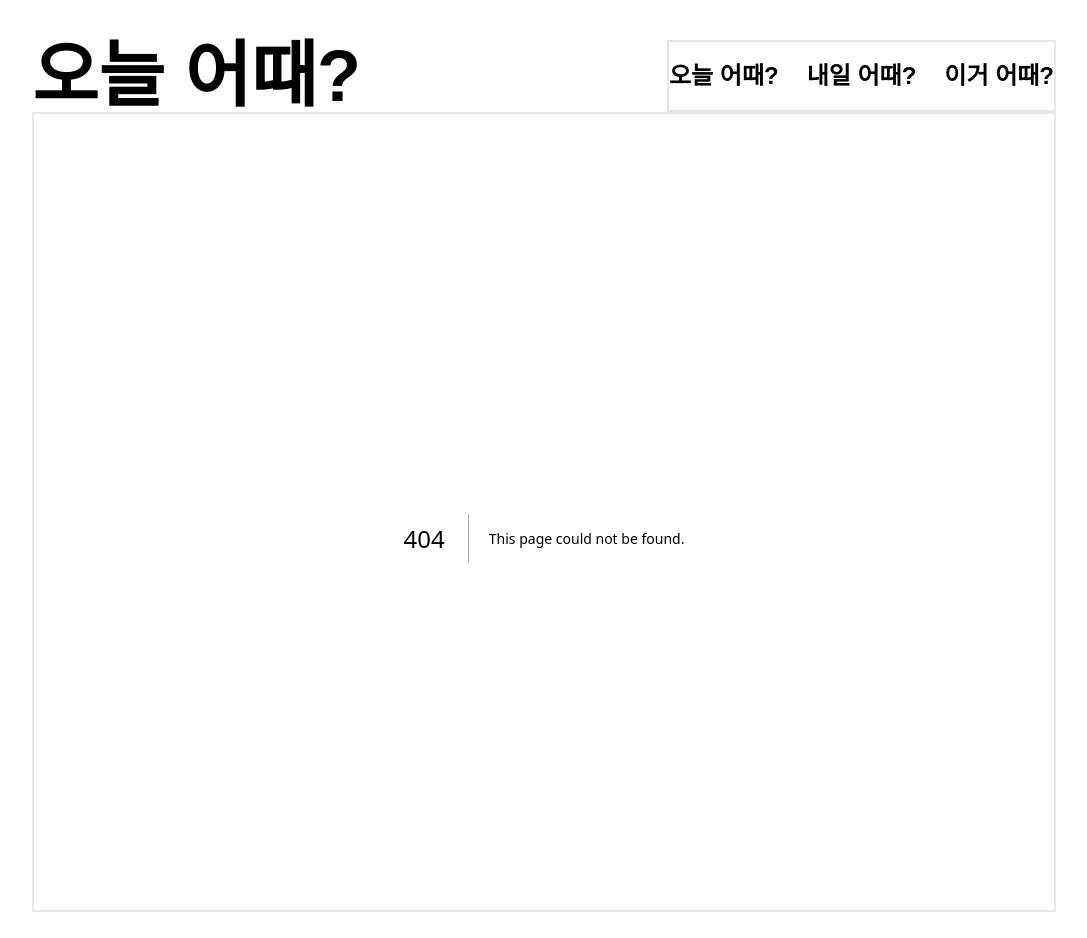
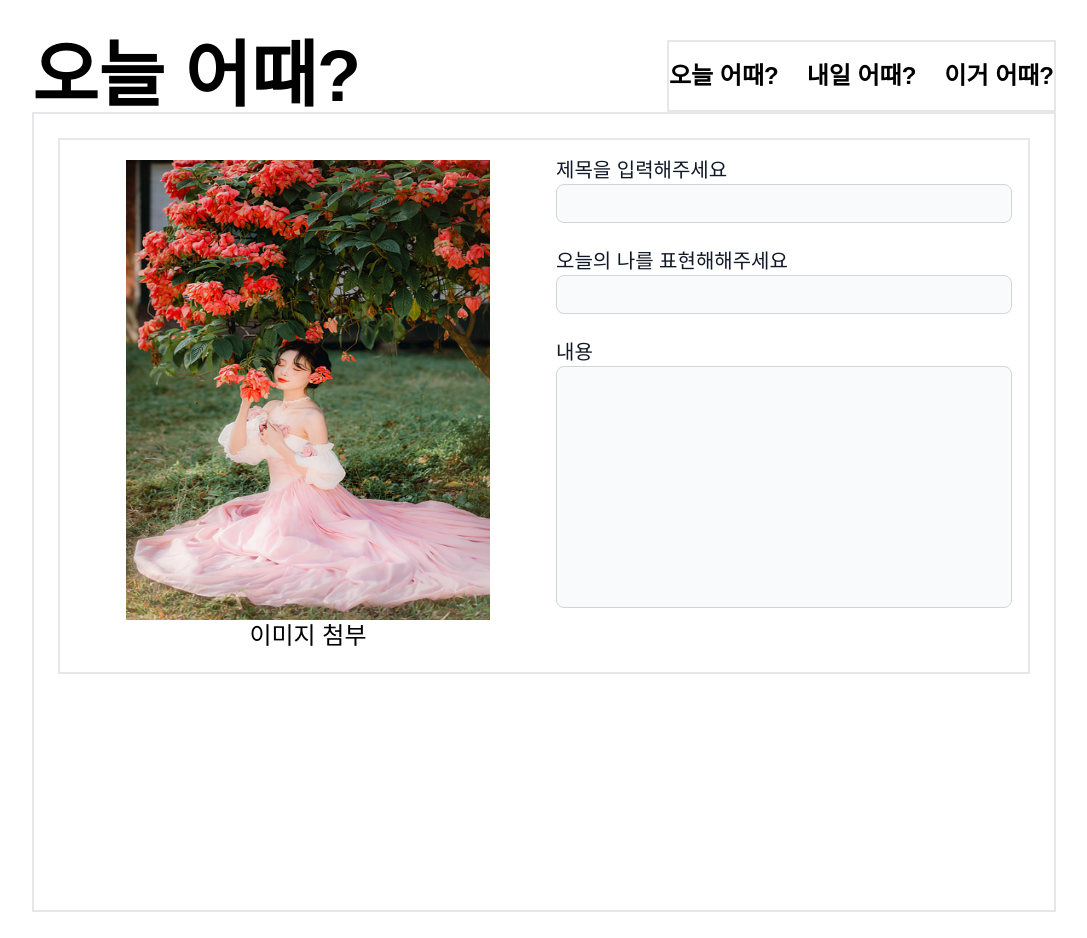
Before and after one commit to Winter100/Fashion, a Next.js app: page /fashion/write in a window 1280 px wide. Before the commit this address had no page. Shown: the whole page, without its empty margins (96-1183 px from the left). After the commit the page ends 912 px from the top, so only its background shows below. Built offline with nearby package versions, Linux system fonts and the light colour scheme; a web font is replaced by a local one.

Commit message:
feat: 초기 form추가

```diff
--- /dev/null
+++ b/src/app/(route)/fashion/write/page.tsx
@@ -0,0 +1,90 @@
+"use client";
+
+import Image from "next/image";
+import { ChangeEvent, useState } from "react";
+
+import { Label, TextInput, Textarea } from "flowbite-react";
+
+export default function Page() {
+  const [value, setValue] = useState("");
+
+  function handleChange(e: ChangeEvent<HTMLInputElement>) {
+    setValue(e.target.value);
+  }
+
+  return (
+    <form className="flex-rows m-auto flex max-w-5xl gap-4 border-2 p-4">
+      <div className="h-[500px] flex-1 p-1">
+        <div className="relative m-auto h-[460px] w-4/5">
+          <Image src={"/woman.png"} alt="업로드 이미지" fill />
+        </div>
+
+        <div className="flex justify-center">
+          <label
+            htmlFor="image"
+            className="cursor-pointer text-2xl hover:font-bold"
+          >
+            이미지 첨부
+          </label>
+          <input id="image" hidden type="file" />
+        </div>
+      </div>
+
+      <div className="flex-1">
+        <div className=" flex flex-col gap-6">
+          <div>
+            <div className=" block ">
+              <Label
+                htmlFor="title"
+                className=" m-auto text-xl"
+                value="제목을 입력해주세요"
+              />
+            </div>
+            <TextInput
+              id="title"
+              onChange={handleChange}
+              type="text"
+              style={{ fontSize: "20px", padding: "7px" }}
+              className=" font-bold"
+              value={value}
+              required
+            />
+          </div>
+          <div>
+            <div className="block ">
+              <Label
+                htmlFor="concept"
+                className=" m-auto text-xl"
+                value="오늘의 나를 표현해해주세요"
+              />
+            </div>
+            <TextInput
+              id="concept"
+              onChange={handleChange}
+              type="text"
+              style={{ fontSize: "20px", padding: "7px" }}
+              className=" font-bold"
+              value={value}
+              required
+            />
+          </div>
+          <div>
+            <div className="block ">
+              <Label
+                htmlFor="content"
+                className=" m-auto text-xl"
+                value="내용"
+              />
+            </div>
+            <Textarea
+              id="content"
+              className=" resize-none"
+              style={{ fontSize: "25px", padding: "10px" }}
+              rows={11}
+            />
+          </div>
+        </div>
+      </div>
+    </form>
+  );
+}
```
